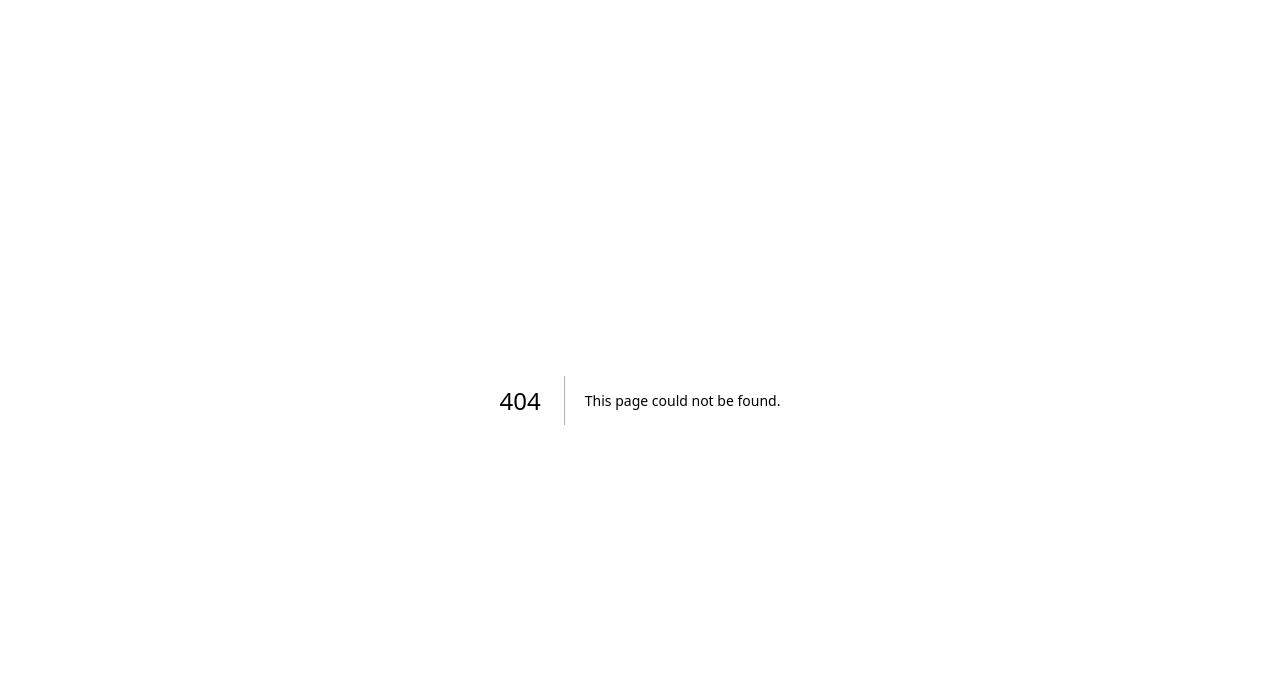
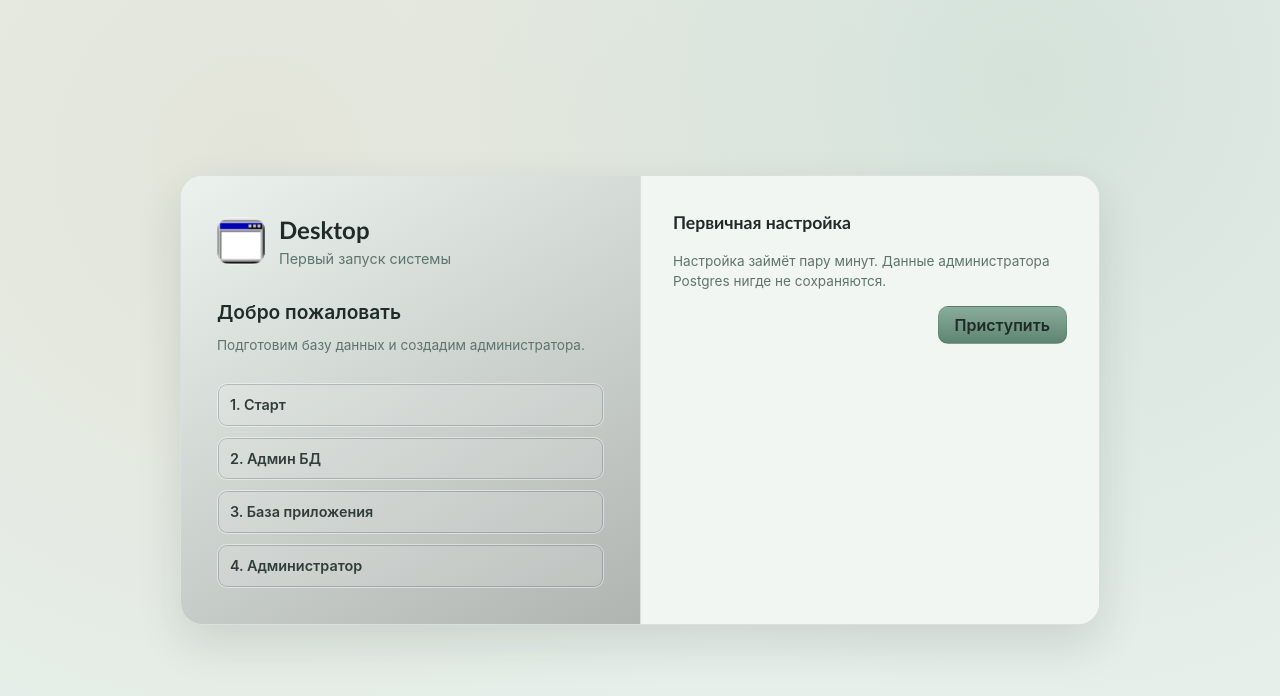
Before and after one commit to bitplain/desktop, a Next.js app: page /setup/step-1 in a window 1280 px wide. Before the commit this address had no page. Shown: the top 696 px of the page. Built offline with nearby package versions, Linux system fonts and the light colour scheme.

Commit message:
feat: add setup shell and welcome step

```diff
--- /dev/null
+++ b/src/app/setup/SetupShell.tsx
@@ -0,0 +1,56 @@
+import type { ReactNode } from "react";
+
+type SetupShellProps = {
+  title: string;
+  subtitle?: string;
+  steps?: string[];
+  activeStep?: number;
+  children: ReactNode;
+};
+
+export function SetupShell({
+  title,
+  subtitle,
+  steps,
+  activeStep = 0,
+  children,
+}: SetupShellProps) {
+  return (
+    <main className="auth-shell">
+      <div className="auth-card setup-card">
+        <div className="auth-hero">
+          <div className="auth-brand">
+            <span
+              className="auth-brand-icon"
+              style={{ backgroundImage: "url(/icons/xp/window.png)" }}
+              aria-hidden
+            />
+            <div>
+              <div className="auth-brand-title">Desktop</div>
+              <div className="auth-brand-subtitle">Первый запуск системы</div>
+            </div>
+          </div>
+          <div className="auth-greeting">
+            <div className="auth-greeting-title">{title}</div>
+            {subtitle ? <div className="auth-hint">{subtitle}</div> : null}
+          </div>
+          {steps ? (
+            <div className="setup-steps">
+              {steps.map((step, index) => (
+                <div
+                  key={step}
+                  className={`setup-step${index === activeStep ? " is-active" : ""}`}
+                >
+                  {index + 1}. {step}
+                </div>
+              ))}
+            </div>
+          ) : null}
+        </div>
+        <div className="auth-form">
+          <div className="auth-form-body">{children}</div>
+        </div>
+      </div>
+    </main>
+  );
+}
--- /dev/null
+++ b/src/app/setup/step-1/page.tsx
@@ -0,0 +1,26 @@
+export const dynamic = "force-dynamic";
+
+import Link from "next/link";
+import { SetupShell } from "../SetupShell";
+
+export default function SetupStepOnePage() {
+  return (
+    <SetupShell
+      title="Добро пожаловать"
+      subtitle="Подготовим базу данных и создадим администратора."
+      steps={["Старт", "Админ БД", "База приложения", "Администратор"]}
+      activeStep={0}
+    >
+      <div className="auth-form-header">Первичная настройка</div>
+      <div className="auth-hint">
+        Настройка займёт пару минут. Данные администратора Postgres нигде не
+        сохраняются.
+      </div>
+      <div className="setup-actions">
+        <Link className="eco-button" data-eco="button" href="/setup/step-2">
+          Приступить
+        </Link>
+      </div>
+    </SetupShell>
+  );
+}
```
Also changed, not shown: 1 other file (tests, documents, lock files or other folders).
